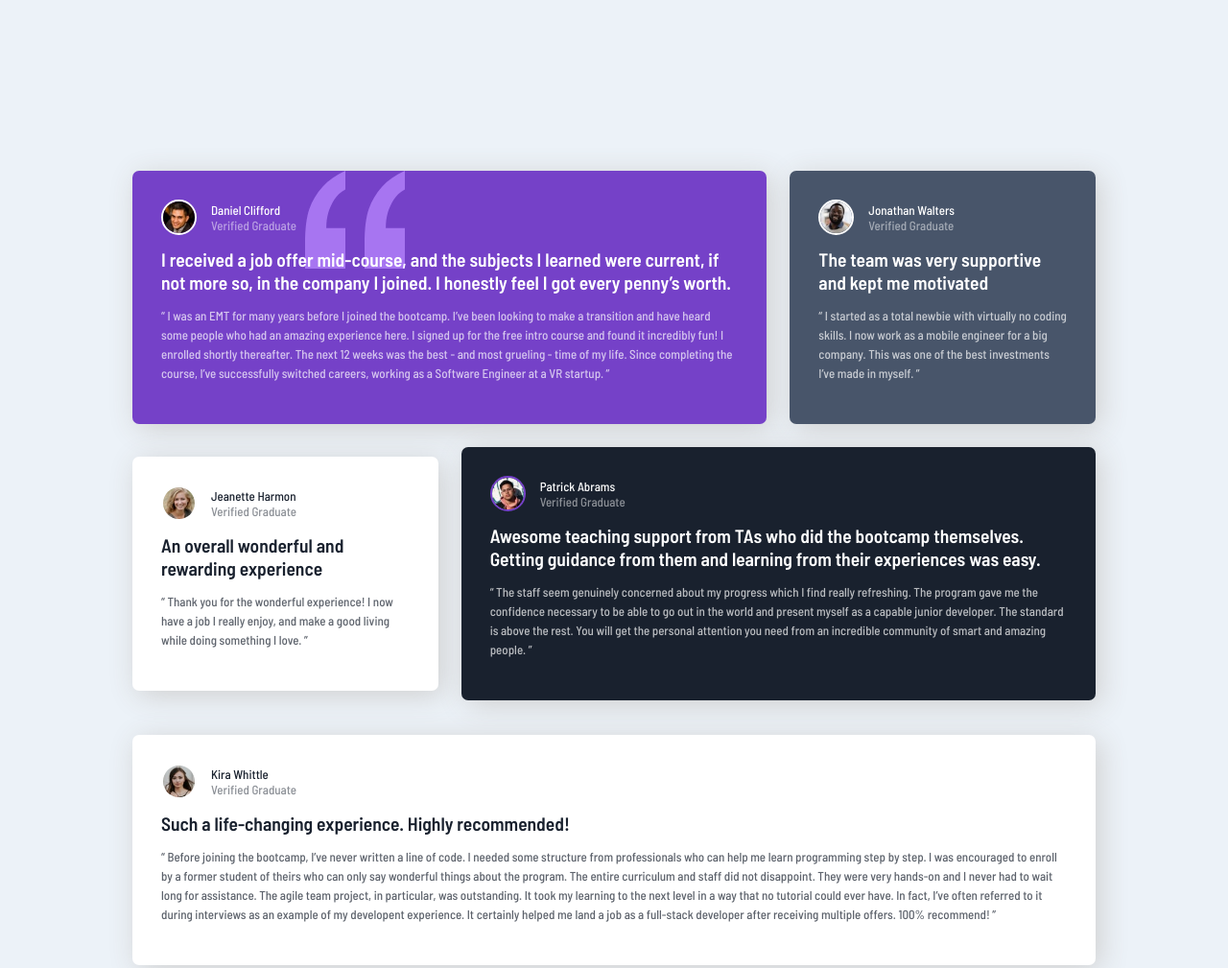
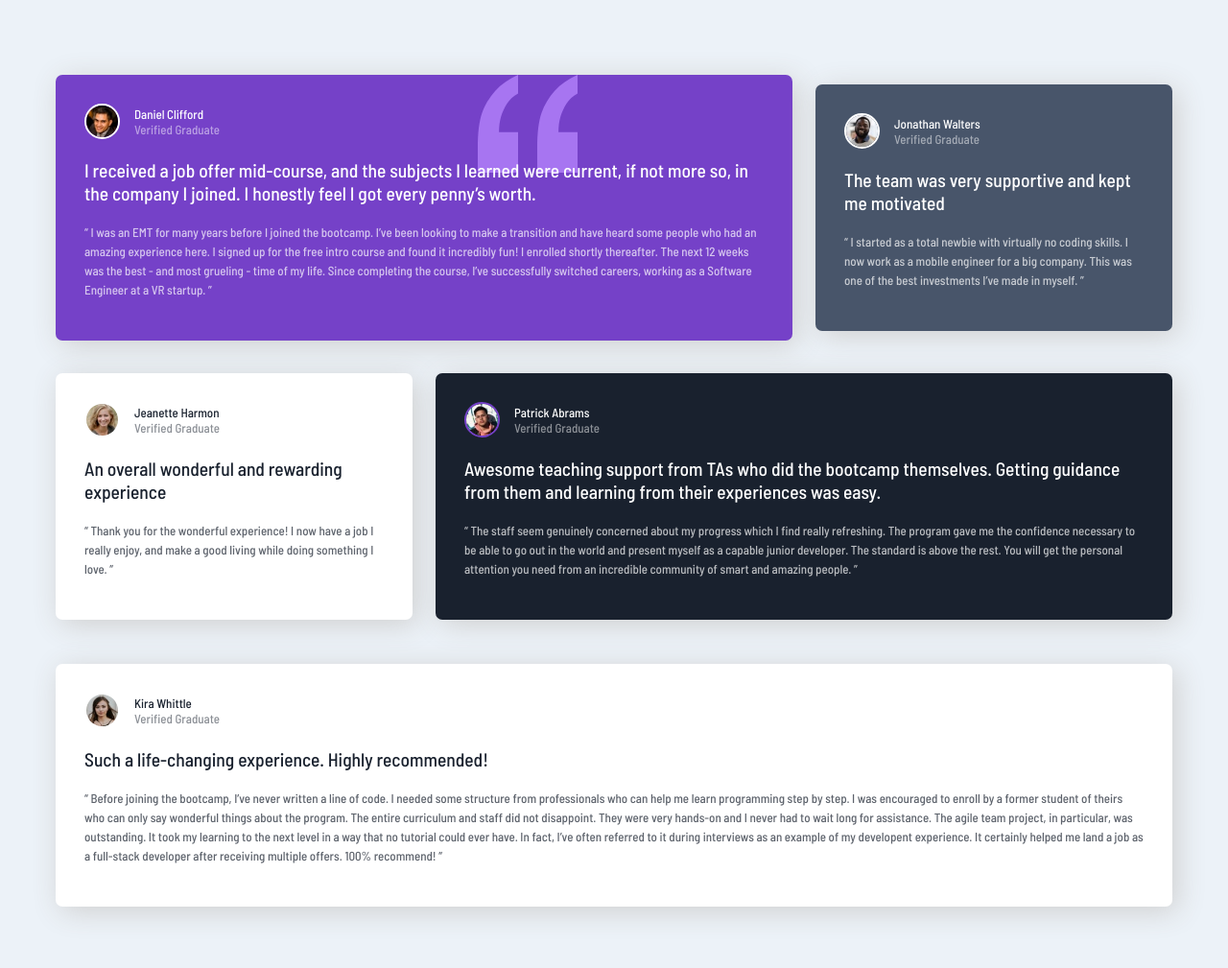
Before and after one commit to SailorMoonDev/frontendMentorChallenges_testimonials-grid-section-main_Junior-HTML-CSS, a plain HTML site: page index.html in a window 1280 px wide. Shown: the top 1009 px of the page at 96% size. Drawn offline with Linux system fonts and the light colour scheme.

Commit message:
update Community Feedback

```diff
--- a/index.html
+++ b/index.html
@@ -1,8 +1,10 @@
 <!DOCTYPE html>
 <html lang="en">
+
 <head>
   <meta charset="UTF-8">
-  <meta name="viewport" content="width=device-width, initial-scale=1.0"> <!-- displays site properly based on user's device -->
+  <meta name="viewport" content="width=device-width, initial-scale=1.0">
+  <!-- displays site properly based on user's device -->
 
   <link rel="icon" type="image/png" sizes="32x32" href="./images/favicon-32x32.png">
 
@@ -11,76 +13,107 @@
   <link rel="stylesheet" href="style.css">
 
 </head>
+
 <body>
 
   <main class="cards-container">
-    <div class="card card-violet card-1">
-      <div class="user-container">
-        <img class="photo" src="images/image-daniel.jpg" alt="User Avatar">
+
+    <figure class="quote card card-violet card-1">
+      <figcaption class="user-container">
+        <img class="photo" src="images/image-daniel.jpg" alt="Daniel Clifford">
         <div class="name-status-container">
           <p class="name">Daniel Clifford</p>
           <p class="status">Verified Graduate</p>
         </div>
-      </div>
-      <h1 class="title">I received a job offer mid-course, and the subjects I learned were current, if not more so,
-        in the company I joined. I honestly feel I got every penny’s worth.</h1>
-      <p class="testimonial">“ I was an EMT for many years before I joined the bootcamp. I’ve been looking to make a
+      </figcaption>
+      <blockquote>
+        <p class="title">I received a job offer mid-course, and the subjects I learned were current, if not more so,
+          in the company I joined. I honestly feel I got every penny’s worth.
+        </p>
+        <p class="testimonial">
+          “ I was an EMT for many years before I joined the bootcamp. I’ve been looking to make a
           transition and have heard some people who had an amazing experience here. I signed up
           for the free intro course and found it incredibly fun! I enrolled shortly thereafter.
           The next 12 weeks was the best - and most grueling - time of my life. Since completing
           the course, I’ve successfully switched careers, working as a Software Engineer at a VR startup. ”
         </p>
-    </div>
-    <div class="card card-DarkGrayishBlue card-2">
-      <div class="user-container">
-        <img class="photo" src="images/image-jonathan.jpg" alt="User Avatar">
+      </blockquote>
+    </figure>
+
+
+    <figure class="quote card card-DarkGrayishBlue card-2">
+      <figcaption class="user-container">
+        <img class="photo" src="images/image-jonathan.jpg" alt="Jonathan Walters">
         <div class="name-status-container">
           <p class="name">Jonathan Walters</p>
           <p class="status">Verified Graduate</p>
         </div>
-      </div>
-      <h1 class="title">The team was very supportive and kept me motivated</h1>
-      <p class="testimonial"> “ I started as a total newbie with virtually no coding skills. I now work as a mobile engineer
-        for a big company. This was one of the best investments I’ve made in myself. ”
+      </figcaption>
+      <blockquote>
+        <p class="title">The team was very supportive and kept me motivated
         </p>
-    </div>
-    <div class="card card-white card-3">
-      <div class="user-container">
-        <img class="photo" src="images/image-jeanette.jpg" alt="User Avatar">
+        <p class="testimonial">
+          “ I started as a total newbie with virtually no coding skills. I now work as a mobile
+          engineer
+          for a big company. This was one of the best investments I’ve made in myself. ” </p>
+      </blockquote>
+    </figure>
+
+
+    <figure class="quote card card-white card-3">
+      <figcaption class="user-container">
+        <img class="photo" src="images/image-jeanette.jpg" alt="Jeanette Harmon">
         <div class="name-status-container">
           <p class="name">Jeanette Harmon</p>
           <p class="status"> Verified Graduate</p>
         </div>
-      </div>
-      <h1 class="title"> An overall wonderful and rewarding experience</h1>
-      <p class="testimonial">  “ Thank you for the wonderful experience! I now have a job I really enjoy, and make a good living
-        while doing something I love. ”</p>
-    </div>
-    <div class="card card-DarkBlackishBlue card-4">
-      <div class="user-container">
-        <img class="photo" src="images/image-patrick.jpg" alt="User Avatar">
+      </figcaption>
+      <blockquote>
+        <p class="title">An overall wonderful and rewarding experience
+        </p>
+        <p class="testimonial">
+          “ Thank you for the wonderful experience! I now have a job I really enjoy, and make a good
+          living
+          while doing something I love. ” </p>
+      </blockquote>
+    </figure>
+
+
+
+    <figure class="quote card card-DarkBlackishBlue card-4">
+      <figcaption class="user-container">
+        <img class="photo" src="images/image-patrick.jpg" alt="Patrick Abrams">
         <div class="name-status-container">
-          <p class="name"> Patrick Abrams</p>
+          <p class="name">Patrick Abrams</p>
           <p class="status"> Verified Graduate</p>
         </div>
-      </div>
-      <h1 class="title">Awesome teaching support from TAs who did the bootcamp themselves. Getting guidance from them and
-        learning from their experiences was easy.</h1>
+      </figcaption>
+      <blockquote>
+        <p class="title">Awesome teaching support from TAs who did the bootcamp themselves. Getting guidance from them
+          and
+          learning from their experiences was easy.
+        </p>
         <p class="testimonial">
           “ The staff seem genuinely concerned about my progress which I find really refreshing. The program
           gave me the confidence necessary to be able to go out in the world and present myself as a capable
           junior developer. The standard is above the rest. You will get the personal attention you need from
           an incredible community of smart and amazing people. ”</p>
-    </div>
-    <div class="card card-white card-5">
-      <div class="user-container">
-        <img class="photo" src="images/image-kira.jpg" alt="User Avatar">
+      </blockquote>
+    </figure>
+
+
+
+    <figure class="quote card card-white card-5">
+      <figcaption class="user-container">
+        <img class="photo" src="images/image-kira.jpg" alt="Kira Whittle">
         <div class="name-status-container">
           <p class="name">Kira Whittle</p>
           <p class="status"> Verified Graduate</p>
         </div>
-      </div>
-      <h1 class="title">Such a life-changing experience. Highly recommended!</h1>
+      </figcaption>
+      <blockquote>
+        <p class="title">Such a life-changing experience. Highly recommended!
+        </p>
         <p class="testimonial">
           “ Before joining the bootcamp, I’ve never written a line of code. I needed some structure from
           professionals who can help me learn programming step by step. I was encouraged to enroll by a former
@@ -90,7 +123,9 @@
           could ever have. In fact, I’ve often referred to it during interviews as an example of my developent
           experience. It certainly helped me land a job as a full-stack developer after receiving multiple offers.
           100% recommend! ”</p>
-    </div>
+      </blockquote>
+    </figure>
+
   </main>
 
   <footer class="attribution">
@@ -98,4 +133,5 @@
     Coded by <a href="https://github.com/SailorMoonDev">SailorMoon</a>.
   </footer>
 </body>
+
 </html>
--- a/style.css
+++ b/style.css
@@ -49,6 +49,10 @@ body {
   opacity: 50%;
 }
 
+blockquote{
+  margin: 0;
+}
+
 .title {
   font-size: 1.5em;
   color: var(--white);
@@ -61,7 +65,7 @@ body {
 }
 
 .cards-container {
-  padding: 48px 0;
+  padding: 28px 0;
   display: flex;
   flex-direction: column;
   align-items: center;
@@ -104,7 +108,7 @@ body {
 .card-violet {
   background-image: url(images/bg-pattern-quotation.svg);
   background-repeat: no-repeat;
-  background-position: 180px 0;
+  background-position: 440px 0;
 }
 
 /* ---- FOOTER ---- */
@@ -130,7 +134,7 @@ body {
 
 @media only screen and (min-width: 1000px) and (max-width: 1439px) {
     .cards-container {
-        margin: 130px;
+        margin: 50px;
         display: grid;
         grid-template-columns: repeat(3, 1fr);
         grid-template-rows: repeat(3, 1fr);
@@ -166,15 +170,15 @@ body {
 
 @media only screen and (min-width: 1440px) {
     .cards-container {
-        margin: 130px;
+        margin: 80px;
         display: grid;
         grid-template-columns: repeat(4, 1fr);
         grid-template-rows: repeat(2, 1fr);
       }
 
-      .card{
+      /* .card{
         height: 222px;
-      }
+      } */
 
       .card-1{
         grid-column: 1 / span 2;
```
Lines whose indentation alone changed are shown as unchanged.
